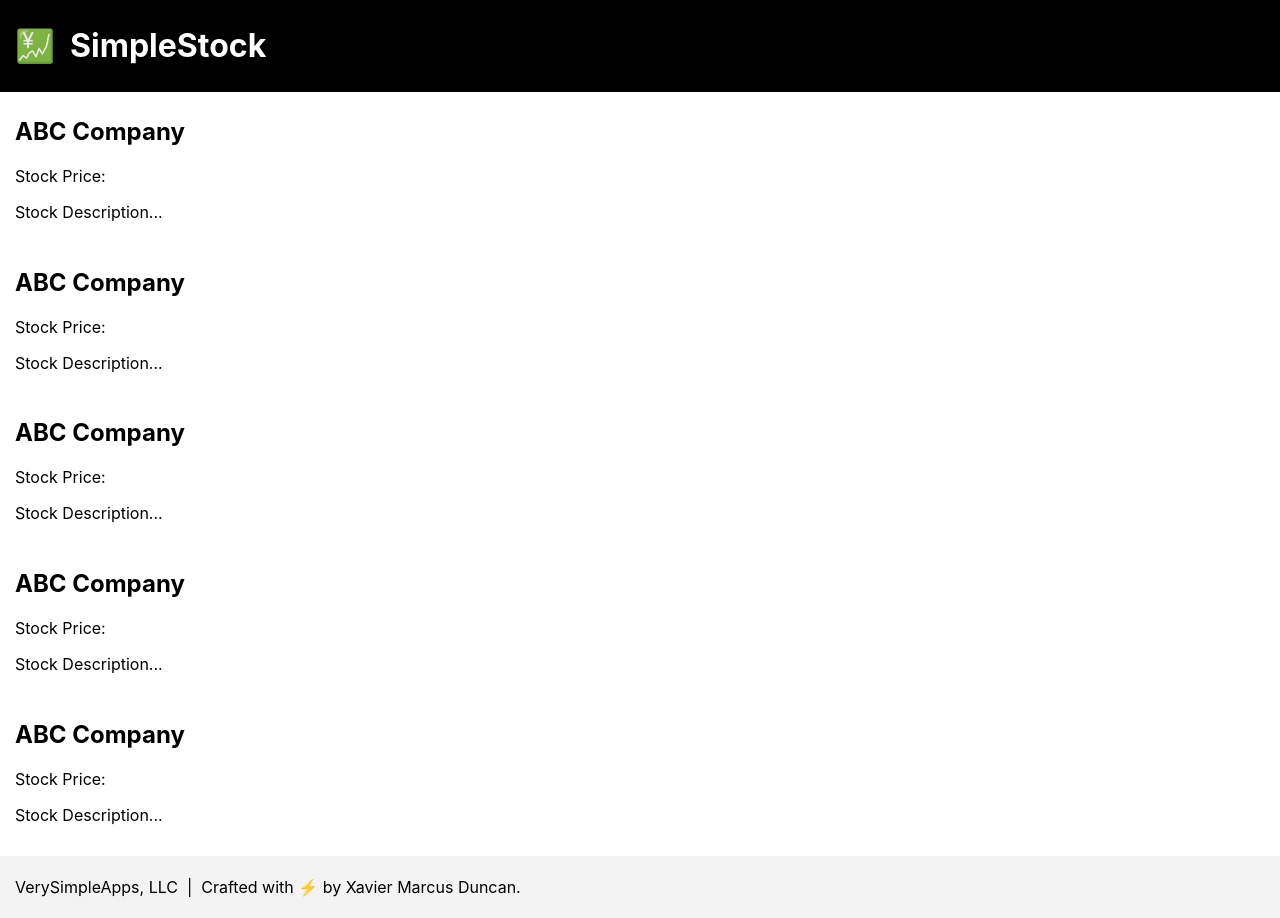
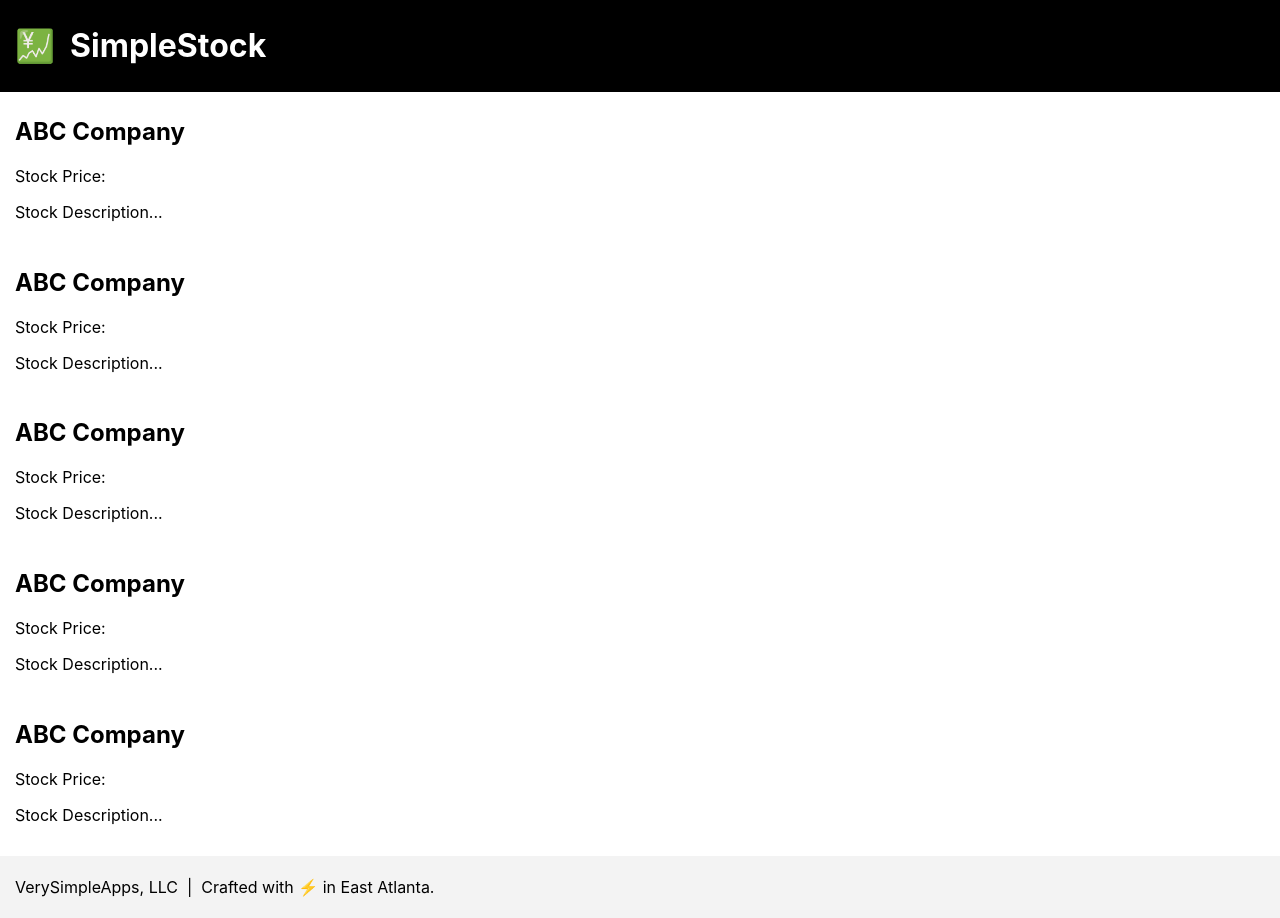
Before and after one commit to xmd404/simple-stock, a React (Create React App) app: page / in a window 1280 px wide. Built offline with nearby package versions, Linux system fonts and the light colour scheme.

Commit message:
refactor footer

```diff
--- a/src/components/footer/footer.js
+++ b/src/components/footer/footer.js
@@ -16,7 +16,7 @@ const Footer = () =>
         aria-label='dunder or zap emoji'>
         &nbsp;⚡️&nbsp;
       </span>
-      by Xavier Marcus Duncan.
+      in East Atlanta.
     </p>
   </div>
 
```
